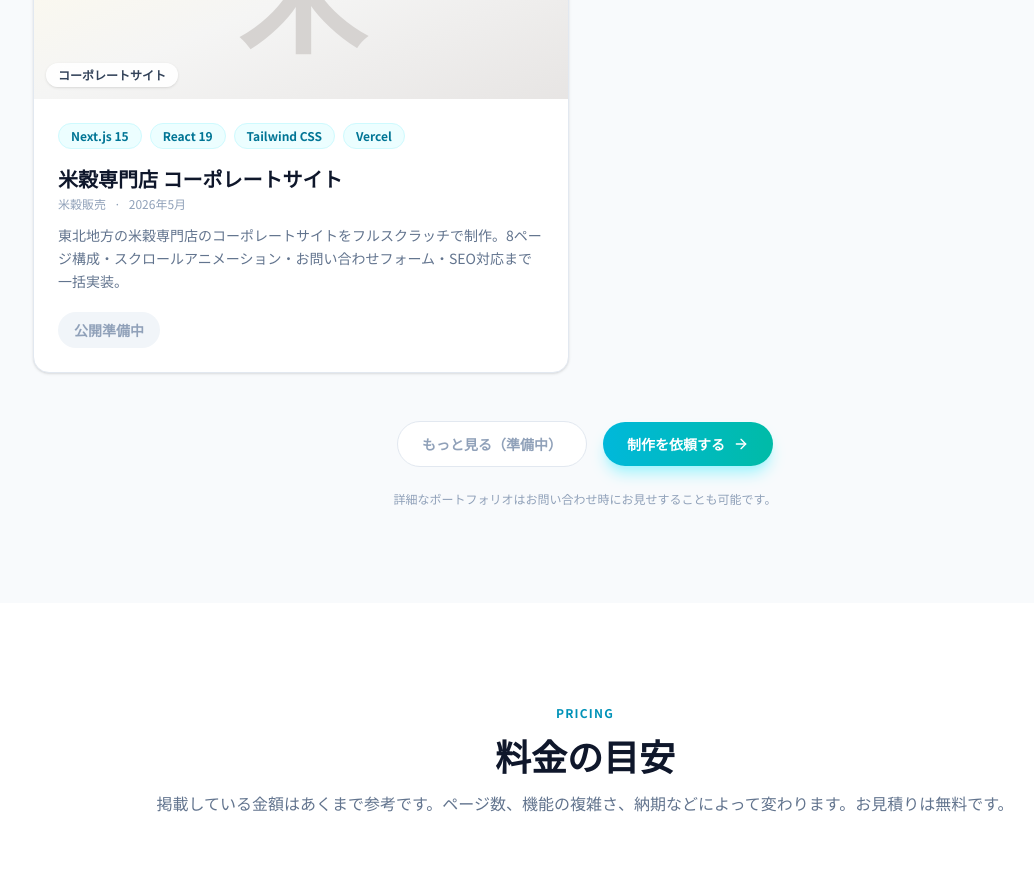
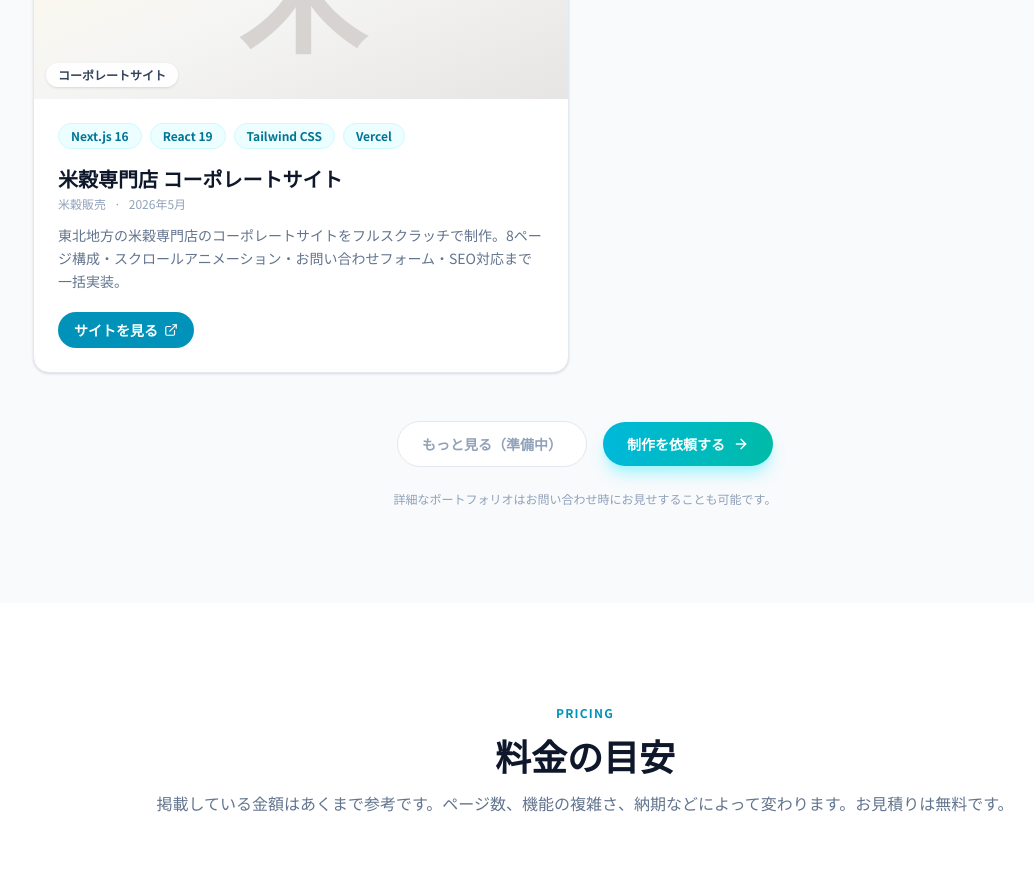
Before and after one commit to abe-jin/archeon, a Next.js app: page / in a window 1280 px wide. Shown: the part 3660-4537 px from the top of the page, without its empty margins (55-1089 px from the left). Built offline with nearby package versions, Linux system fonts and the light colour scheme.

Commit message:
Enable 米穀専門店 portfolio link (masked demo deployed)

```diff
--- a/src/components/PortfolioSection.tsx
+++ b/src/components/PortfolioSection.tsx
@@ -106,9 +106,9 @@ const portfolioItems: PortfolioItem[] = [
     category: "コーポレートサイト",
     description:
       "東北地方の米穀専門店のコーポレートサイトをフルスクラッチで制作。8ページ構成・スクロールアニメーション・お問い合わせフォーム・SEO対応まで一括実装。",
-    techStack: ["Next.js 15", "React 19", "Tailwind CSS", "Vercel"],
+    techStack: ["Next.js 16", "React 19", "Tailwind CSS", "Vercel"],
     period: "2026年5月",
-    siteUrl: "",
+    siteUrl: "https://abe-beikoku.vercel.app",
     thumbnail: "",
     placeholderText: "米",
     placeholderBg: "bg-gradient-to-br from-amber-50 via-stone-100 to-stone-200",
```
